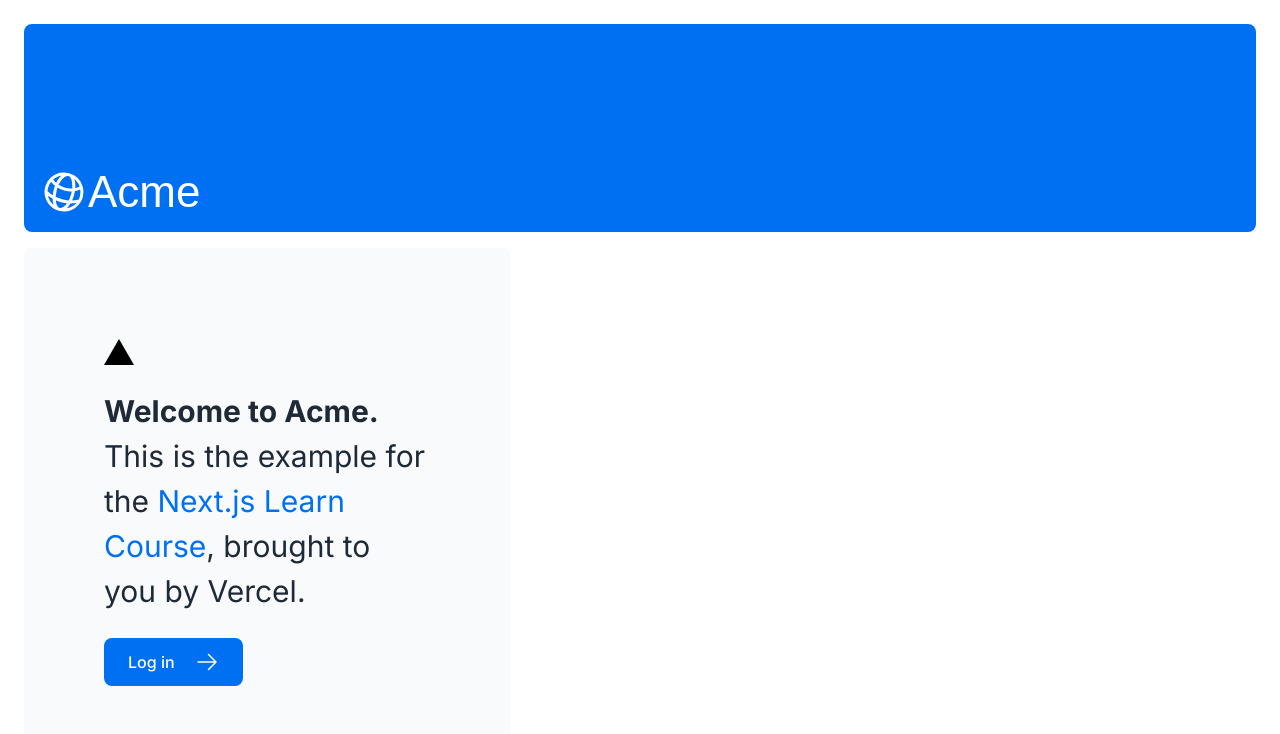
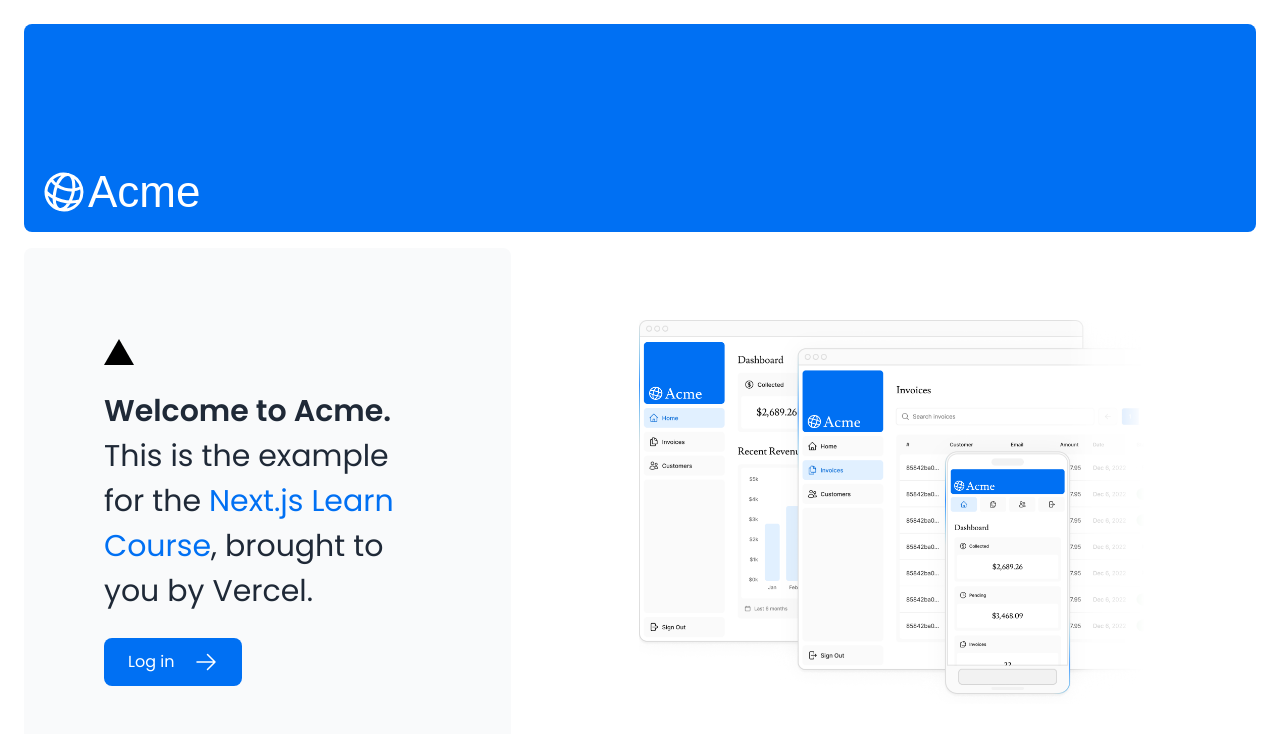
Before and after one commit to jdmv2605/next-v2, a Next.js app: page / in a window 1280 px wide. Shown: the top 734 px of the page. Built offline with nearby package versions, Linux system fonts and the light colour scheme; a web font is replaced by a local one.

Commit message:
agrego nuevo codigo

```diff
--- a/app/layout.tsx
+++ b/app/layout.tsx
@@ -1,5 +1,15 @@
-import '@/app/ui/global.css';
-import { inter } from '@/app/ui/fonts';
+import "@/app/ui/global.css";
+import { Poppins } from "next/font/google";
+
+const poppins = Poppins({
+  subsets: ["latin"],
+  weight: ["400", "600"],
+});
+
+export const metadata = {
+  title: "Mi sitio",
+  description: "Hecho en Next.js",
+};
 
 export default function RootLayout({
   children,
@@ -7,8 +17,10 @@
   children: React.ReactNode;
 }) {
   return (
-    <html lang="en">
-      <body className={`${inter.className} antialiased`}>{children}</body>
+    <html lang="es" className={poppins.className}>
+      <body className="antialiased">
+        {children}
+      </body>
     </html>
   );
 }
--- a/app/page.tsx
+++ b/app/page.tsx
@@ -1,7 +1,9 @@
 import AcmeLogo from '@/app/ui/acme-logo';
 import { ArrowRightIcon } from '@heroicons/react/24/outline';
 import Link from 'next/link';
+import { lusitana } from '@/app/ui/fonts';
 import styles from '@/app/ui/home.module.css';
+import Image from 'next/image';
 
 export default function Page() {
   return (
@@ -29,7 +31,22 @@
           </Link>
         </div>
         <div className="flex items-center justify-center p-6 md:w-3/5 md:px-28 md:py-12">
-          {/* Add Hero Images Here */}
+          <Image
+        src="/hero-desktop.png"
+        width={1000}
+        height={760}
+        className="hidden md:block"
+        alt="Screenshots of the dashboard project showing desktop version"
+      />
+        {/* Imagen móvil */}
+          <Image
+         src="/hero-mobile.png"
+         width={560}
+         height={620}
+         className="block md:hidden"
+         alt="Versión móvil del dashboard"
+       />
+{/* Add Hero Images Here */}
         </div>
       </div>
     </main>
--- a/tailwind.config.ts
+++ b/tailwind.config.ts
@@ -18,15 +18,20 @@
           600: '#2F6FEB',
         },
       },
-    },
-    keyframes: {
-      shimmer: {
-        '100%': {
-          transform: 'translateX(100%)',
+      fontFamily: {
+        poppins: ['Poppins', 'sans-serif'], // aquí defines la fuente
+        inter: ['Inter', 'sans-serif'], // y también Inter por si la usas
+      },
+      keyframes: {
+        shimmer: {
+          '100%': {
+            transform: 'translateX(100%)',
+          },
         },
       },
     },
   },
   plugins: [require('@tailwindcss/forms')],
 };
+
 export default config;
```
